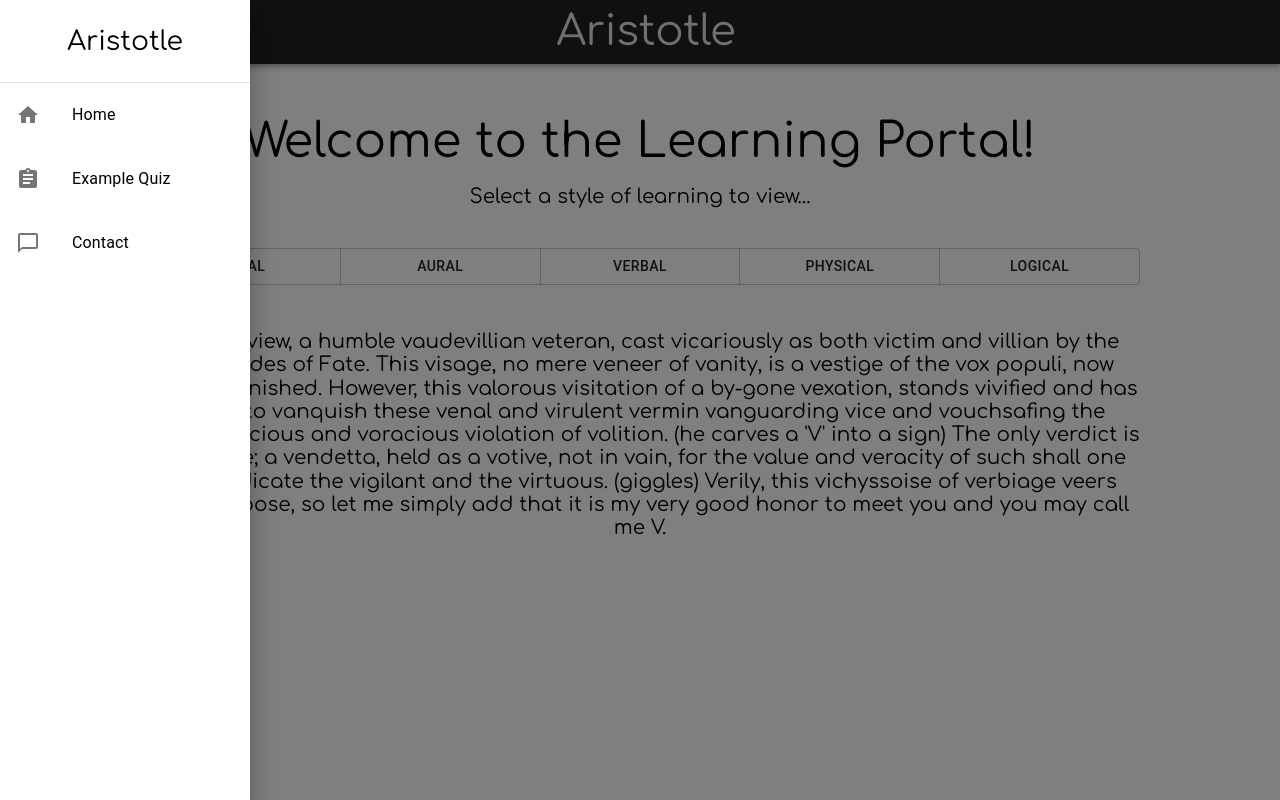
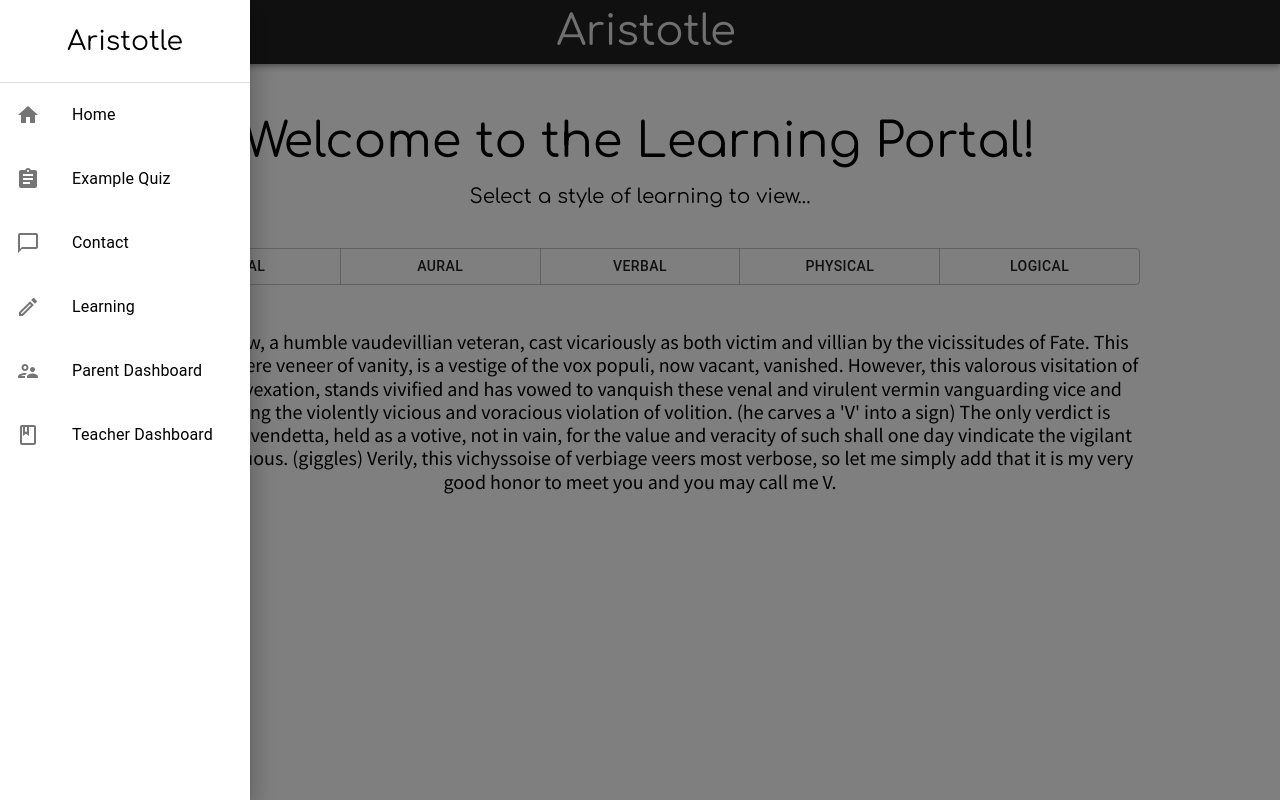
Before and after one commit to smeebear/aristotle, a React (Create React App) app: page /learning/aural in a window 1280 px wide. Both pictures are taken after a click on the button "menu". Built offline with nearby package versions, Linux system fonts and the light colour scheme.

Commit message:
who even knows

```diff
--- a/src/App.js
+++ b/src/App.js
@@ -28,6 +28,8 @@ function App() {
       <Route path='/learning/visual' component={Video} />
       <Route path='/learning/aural' component={Reading} />
       <Route path='/learning/verbal' component={Speaking} />
+      <Route path='/learning/physical' component={Speaking} />
+      <Route path='/learning/logical' component={Reading} />
       </div>
     </Router>
   );
--- a/src/components/NavBar.js
+++ b/src/components/NavBar.js
@@ -11,7 +11,10 @@ import List from '@material-ui/core/List';
 import ListItem from '@material-ui/core/ListItem';
 import Home from '@material-ui/icons/Home';
 import ChatBubbleOutline from '@material-ui/icons/ChatBubbleOutline';
+import EditOutlinedIcon from '@material-ui/icons/EditOutlined';
+import SupervisorAccountOutlinedIcon from '@material-ui/icons/SupervisorAccountOutlined';
 import AssignmentIcon from '@material-ui/icons/Assignment';
+import BookOutlinedIcon from '@material-ui/icons/BookOutlined';
 import ListItemIcon from '@material-ui/core/ListItemIcon';
 import ListItemText from '@material-ui/core/ListItemText';
 import styled from 'styled-components';
@@ -91,6 +94,24 @@ export default function NavBar(props) {
           <ListItemText primary={'Contact'} />
         </ListItem>
       </List>
+      <List>
+        <ListItem button component={Link} to='/learning'>
+          <ListItemIcon><EditOutlinedIcon /></ListItemIcon>
+          <ListItemText primary={'Learning'} />
+        </ListItem>
+      </List>
+      <List>
+        <ListItem button component={Link} to='/parentdash'>
+          <ListItemIcon><SupervisorAccountOutlinedIcon /></ListItemIcon>
+          <ListItemText primary={'Parent Dashboard'} />
+        </ListItem>
+      </List>
+      <List>
+        <ListItem button component={Link} to='/teacherdash'>
+          <ListItemIcon><BookOutlinedIcon /></ListItemIcon>
+          <ListItemText primary={'Teacher Dashboard'} />
+        </ListItem>
+      </List>
     </div>
   );
 
--- a/src/components/Parent.js
+++ b/src/components/Parent.js
@@ -1,24 +1,15 @@
+import Typography from '@material-ui/core/Typography';
 import React, { Component } from 'react'
-import Typography from '@material-ui/core/Typography';
 
 export default class Parent extends Component {
-    constructor(props){
-        super(props);
-        this.state = {
-            name: 'Sam'
-        }
-    }
     render() {
         return (
             <div>
                 <Typography variant="h3" style={{ paddingTop: "50px", textAlign: 'center', paddingBottom: "10px", fontFamily: "Comfortaa", fontSize: "48px"}} >
-                    {"Hello, parent of " + this.state.name}
+                {"Hello, parent of Sam"}
                 </Typography>
                 <Typography variant="h3" style={{ paddingTop: "5px", textAlign: 'center', paddingBottom: "20px", fontFamily: "Comfortaa", fontSize: "20px"}} >
-                    {"This is how " + this.state.name + " has been doing..."}
-                </Typography>
-                <Typography variant="h3" style={{ paddingTop: "175px", textAlign: 'center', paddingBottom: "20px", fontFamily: "Comfortaa", fontSize: "72px"}} >
-                    {"not well, he's an idiot"}
+                    {"This is how Sam has been doing..."}
                 </Typography>
             </div>
         )
--- a/src/components/learning/Learning.js
+++ b/src/components/learning/Learning.js
@@ -20,8 +20,8 @@ export default function Learning() {
                     <Button component={Link} to='/learning/visual' >Visual</Button>
                     <Button component={Link} to='/learning/aural' >Aural</Button>
                     <Button component={Link} to='/learning/verbal' >Verbal</Button>
-                    <Button component={Link} to='/results' >Physical</Button>
-                    <Button component={Link} to='/results' >Logical</Button>
+                    <Button component={Link} to='/learning/physical' >Physical</Button>
+                    <Button component={Link} to='/learning/logical' >Logical</Button>
                     </ButtonGroup>
                 </Grid>
             </div>
--- a/src/components/learning/Reading.js
+++ b/src/components/learning/Reading.js
@@ -5,7 +5,7 @@ export default class Reading extends Component {
     render() {
         return (
             <div>
-                <Typography variant="h3" style={{ paddingTop: "45px", textAlign: 'center', paddingBottom: "20px", fontFamily: "Comfortaa", fontSize: "20px"}} >
+                <Typography variant="h3" style={{ paddingTop: "45px", textAlign: 'center', paddingBottom: "20px", fontFamily: "Source Sans Pro", fontSize: "20px"}} >
                     {"Voilà! In view, a humble vaudevillian veteran, cast vicariously as both victim and villian by the vicissitudes of Fate. This visage, no mere veneer of vanity, is a vestige of the vox populi, now vacant, vanished. However, this valorous visitation of a by-gone vexation, stands vivified and has vowed to vanquish these venal and virulent vermin vanguarding vice and vouchsafing the violently vicious and voracious violation of volition. (he carves a 'V' into a sign) The only verdict is vengence; a vendetta, held as a votive, not in vain, for the value and veracity of such shall one day vindicate the vigilant and the virtuous. (giggles) Verily, this vichyssoise of verbiage veers most verbose, so let me simply add that it is my very good honor to meet you and you may call me V."}
                 </Typography>
             </div>
--- a/src/components/learning/Speaking.js
+++ b/src/components/learning/Speaking.js
@@ -8,7 +8,7 @@ export default class Reading extends Component {
                 <Typography fontWeight="fontWeightBold" variant="h3" style={{ paddingTop: "45px", textAlign: 'center', paddingBottom: "20px", fontFamily: "Comfortaa", fontSize: "36px"}} >
                     {"Read this aloud!"}
                 </Typography>
-                <Typography variant="h3" style={{ paddingTop: "45px", textAlign: 'center', paddingBottom: "20px", fontFamily: "Comfortaa", fontSize: "20px"}} >
+                <Typography variant="h3" style={{ paddingTop: "20px", textAlign: 'center', paddingBottom: "20px", fontFamily: "Source Sans Pro", fontSize: "20px"}} >
                     {"Voilà! In view, a humble vaudevillian veteran, cast vicariously as both victim and villian by the vicissitudes of Fate. This visage, no mere veneer of vanity, is a vestige of the vox populi, now vacant, vanished. However, this valorous visitation of a by-gone vexation, stands vivified and has vowed to vanquish these venal and virulent vermin vanguarding vice and vouchsafing the violently vicious and voracious violation of volition. (he carves a 'V' into a sign) The only verdict is vengence; a vendetta, held as a votive, not in vain, for the value and veracity of such shall one day vindicate the vigilant and the virtuous. (giggles) Verily, this vichyssoise of verbiage veers most verbose, so let me simply add that it is my very good honor to meet you and you may call me V."}
                 </Typography>
             </div>
```
Also changed, not shown: src/components/Child.js (added, +11 -0 lines).
